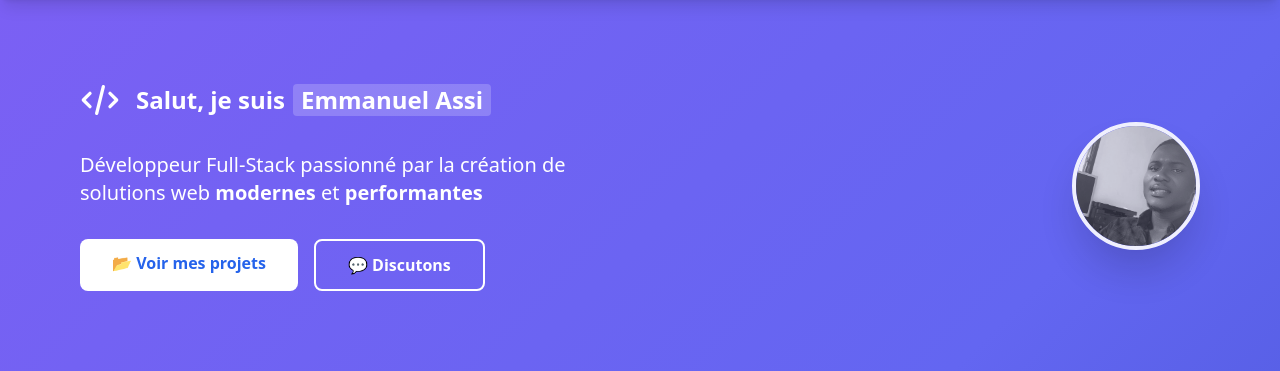
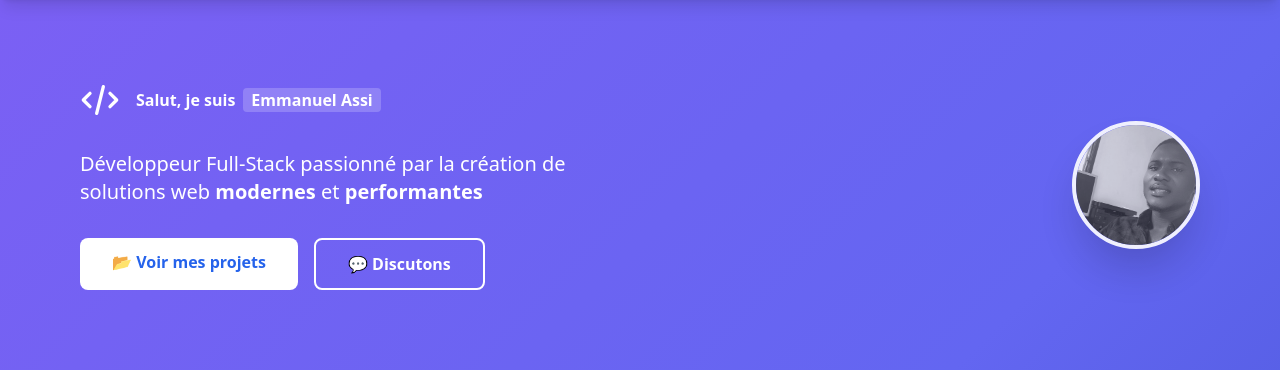
Before and after one commit to Lebon24/mon_site_personnel, a Django app: page / in a window 1280 px wide. Shown: the part 108-479 px from the top of the page. Run offline with Django 5.2, Linux system fonts and the light colour scheme; data that the repository does not hold is empty; some libraries are stand-ins or nearby versions.

Commit message:
Update accueil.html

```diff
--- a/templates/main/accueil.html
+++ b/templates/main/accueil.html
@@ -8,7 +8,7 @@
         <div class="flex flex-col md:flex-row items-center justify-between">
             <!-- Texte de présentation -->
             <div class="md:w-1/2 mb-10 md:mb-0 text-center md:text-left">
-                <h1 class="text-2xl font-bold mb-6 slide-in-left">
+                <h1 class="text-1xl font-bold mb-6 slide-in-left">
                     <span class="inline-flex items-center">
                         <svg class="w-10 h-10 mr-4 text-white" fill="none" stroke="currentColor" viewBox="0 0 24 24">
                             <path stroke-linecap="round" stroke-linejoin="round" stroke-width="2" d="M10 20l4-16m4 4l4 4-4 4M6 16l-4-4 4-4"/>
```
